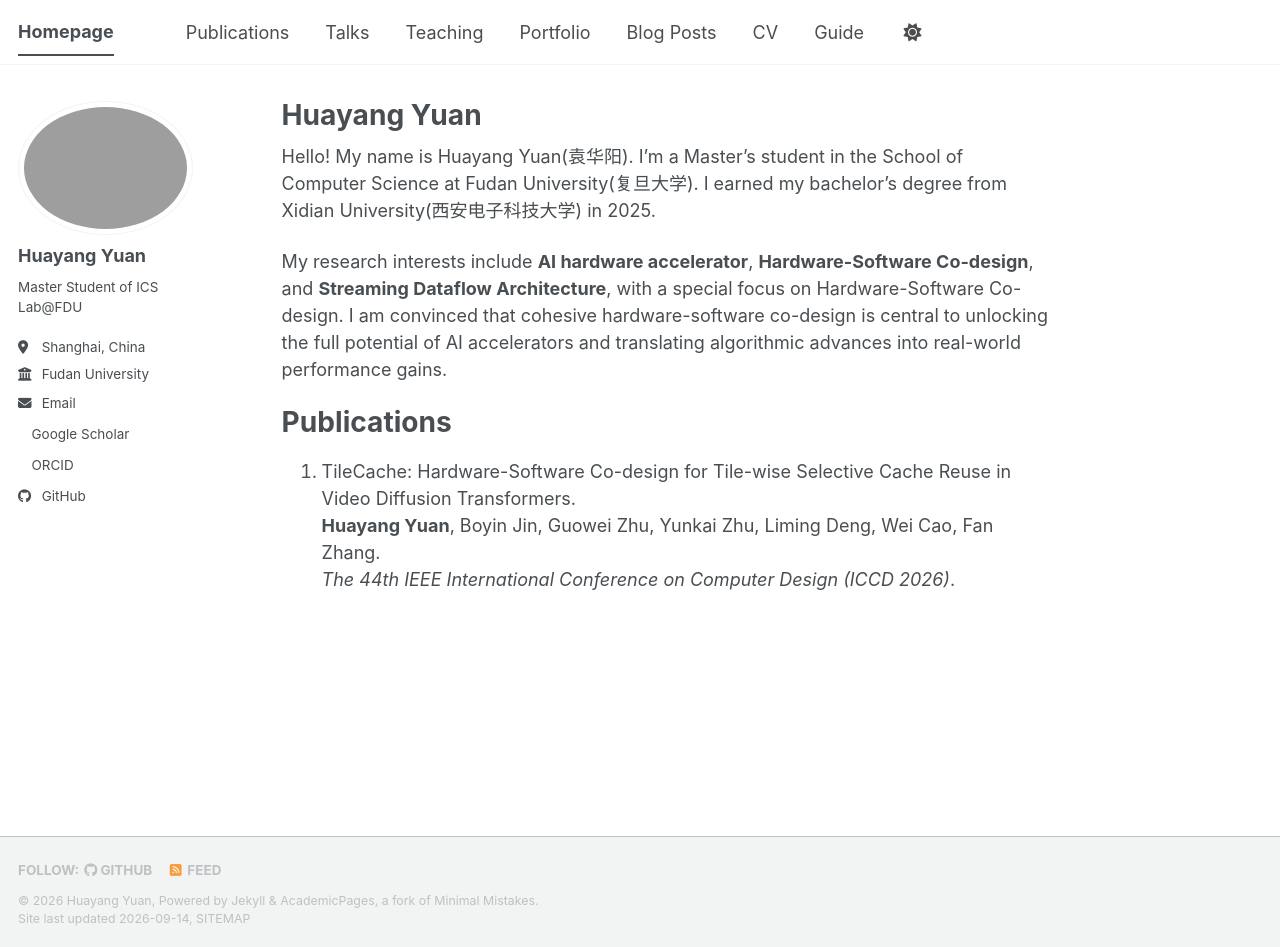
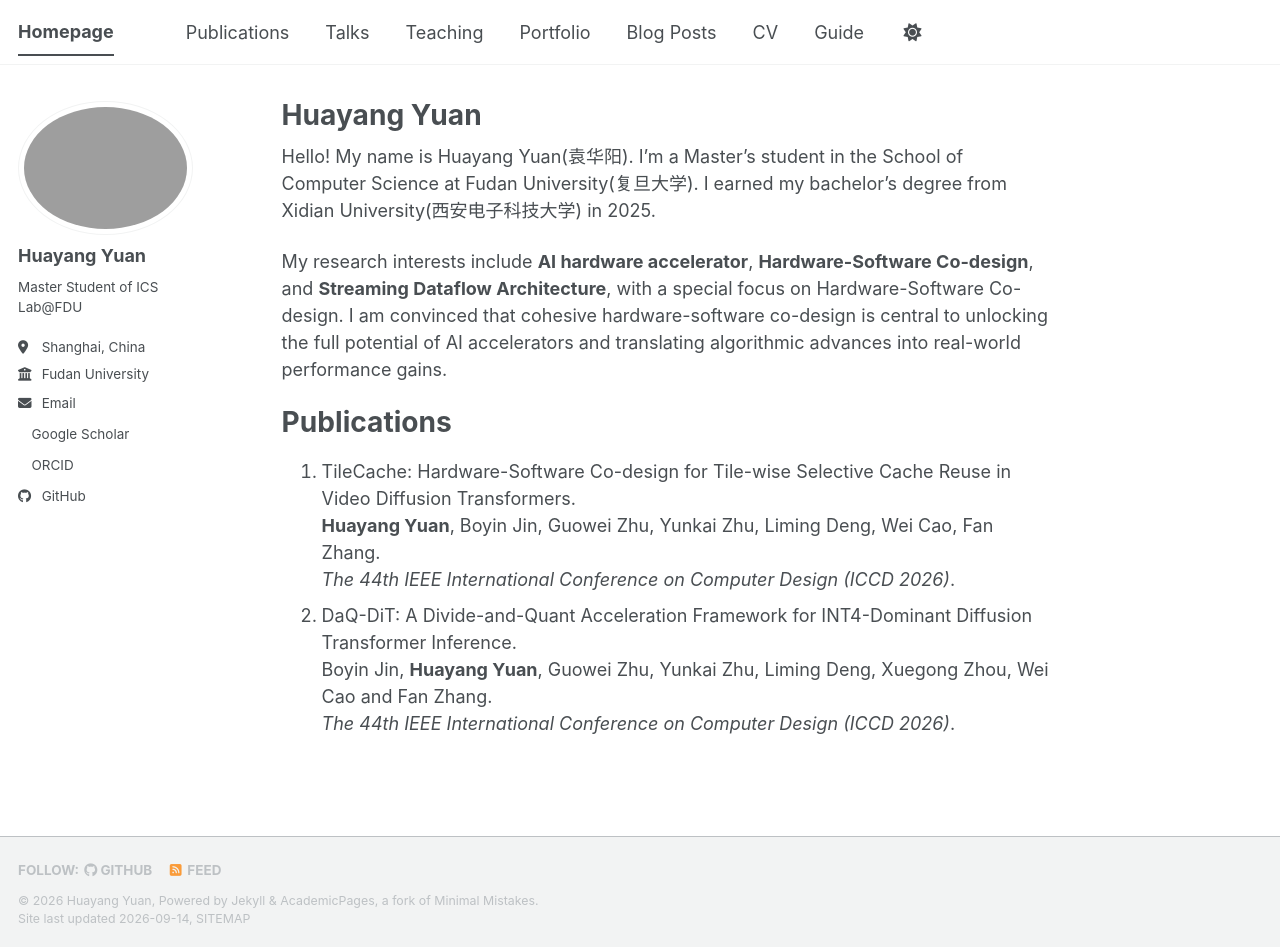
Before and after one commit to Geek3600/Geek3600.github.io, a Jekyll site: the page built from _pages/about.md, in a window 1280 px wide and 947 px high. Built offline with Jekyll 4.4.1, drawn with Linux system fonts in a browser that asks for light colours; a style sheet for code colours, icons or effects is not loaded.

Commit message:
Update personal academic profile

```diff
--- a/_pages/about.md
+++ b/_pages/about.md
@@ -15,3 +15,5 @@ Publications
 1. TileCache: Hardware-Software Co-design for Tile-wise Selective Cache Reuse in Video Diffusion Transformers.<br>
    **Huayang Yuan**, Boyin Jin, Guowei Zhu, Yunkai Zhu, Liming Deng, Wei Cao, Fan Zhang.<br>
    *The 44th IEEE International Conference on Computer Design (ICCD 2026)*.
+2. DaQ-DiT: A Divide-and-Quant Acceleration Framework for INT4-Dominant Diffusion Transformer Inference.<br>Boyin Jin, **Huayang Yuan**, Guowei Zhu, Yunkai Zhu, Liming Deng, Xuegong Zhou, Wei Cao and Fan Zhang.<br>
+*The 44th IEEE International Conference on Computer Design (ICCD 2026)*.
```
